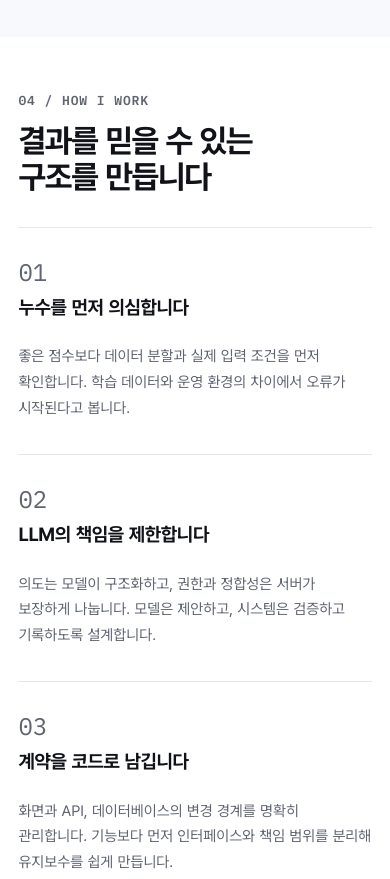
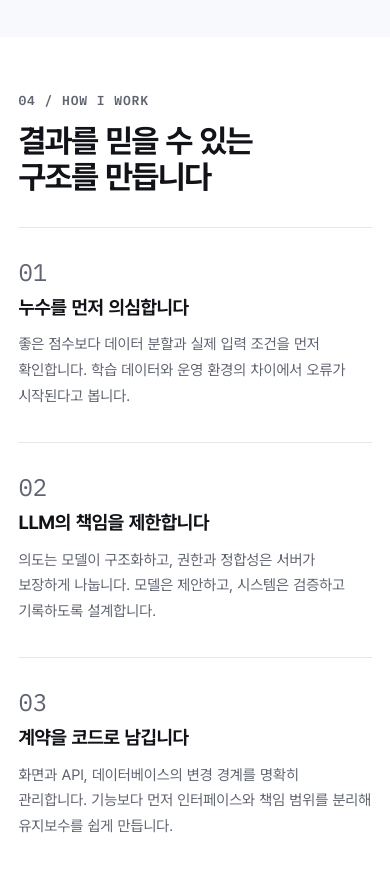
Before and after one commit to Polalise/Polalise.github.io, an Astro site: page / in a window 390 px wide. Shown: the part 5620-6499 px from the top of the page. Built offline with nearby package versions, Linux system fonts and the light colour scheme; Astro itself is replaced by a stand-in of ours.

Commit message:
fix: tighten mobile principle heading spacing

```diff
--- a/src/styles/global.css
+++ b/src/styles/global.css
@@ -2592,6 +2592,10 @@ a.text-link:focus-visible,
     grid-row: auto;
   }
 
+  .d2-principle h3 {
+    margin-bottom: 0;
+  }
+
   /* 13.10 절. 이전에는 이 규칙이 히어로와 연락처에만 걸려 이력서·상세·404 의 같은 버튼이
      모바일에서 다르게 늘어났다. 이제 모든 묶음에 한 번에 적용된다.
      basis 를 고정하지 않고 auto 로 두는 이유 : 8rem 으로 고정하면 사이트에서 가장 긴 라벨인
```
